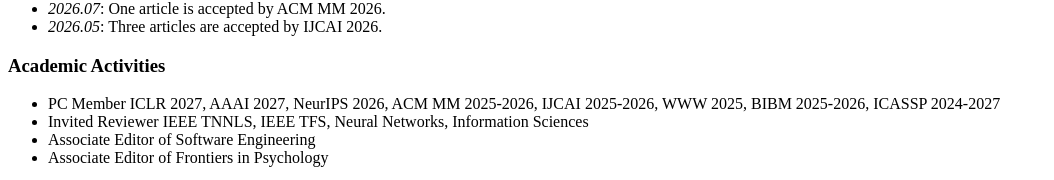
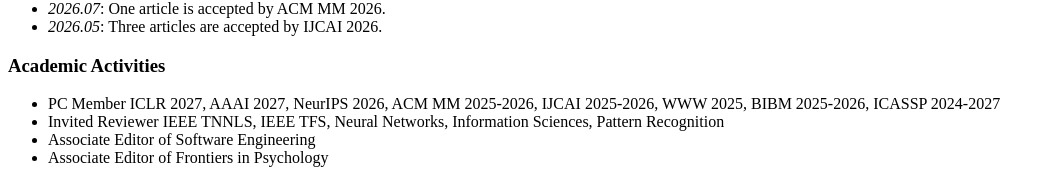
Before and after one commit to lipeng-dut/lipeng-dut.github.io, a Jekyll site: the page built from _pages/includes/news.md, in a window 1280 px wide. Shown: the part 731-911 px from the top of the page, without its empty margins (0-1054 px from the left). Built offline with Jekyll 4.4.1, drawn with Linux system fonts in a browser that asks for light colours; our own code applies the rules of GitHub Pages for plain Markdown files.

Commit message:
Update news.md

```diff
--- a/_pages/includes/news.md
+++ b/_pages/includes/news.md
@@ -4,6 +4,6 @@
 
 # Academic Activities
 - PC Member ICLR 2027, AAAI 2027, NeurIPS 2026, ACM MM 2025-2026, IJCAI 2025-2026, WWW 2025, BIBM 2025-2026, ICASSP 2024-2027
-- Invited Reviewer IEEE TNNLS, IEEE TFS, Neural Networks, Information Sciences
+- Invited Reviewer IEEE TNNLS, IEEE TFS, Neural Networks, Information Sciences, Pattern Recognition
 - Associate Editor of Software Engineering
 - Associate Editor of Frontiers in Psychology
```
